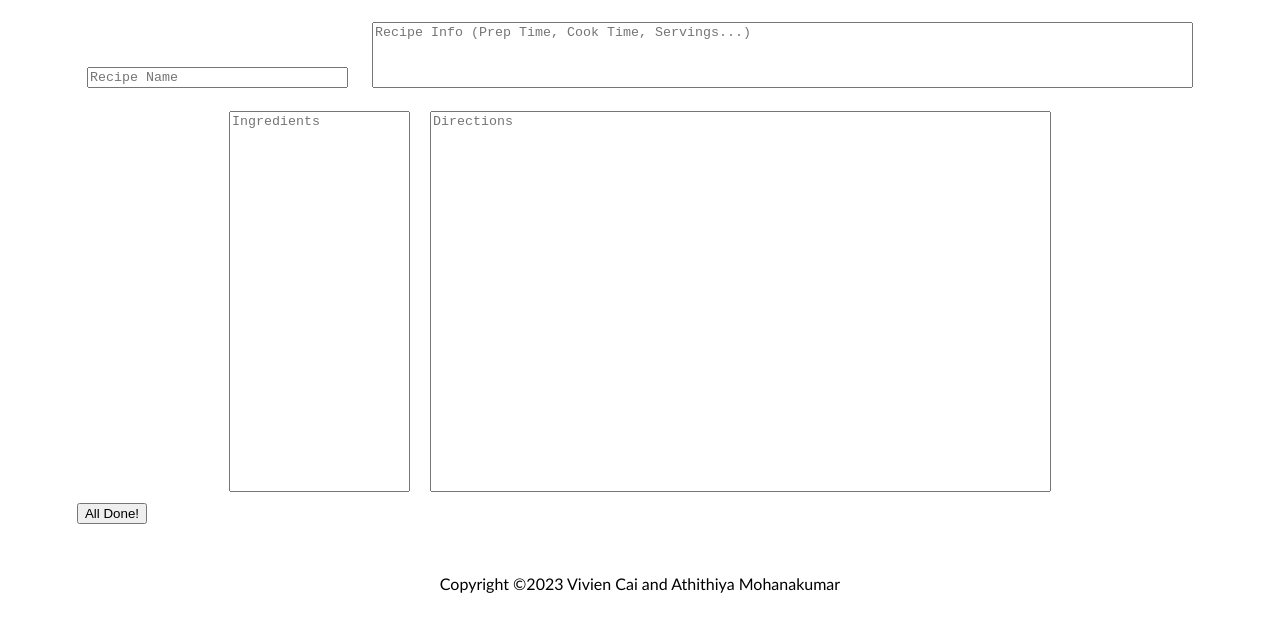
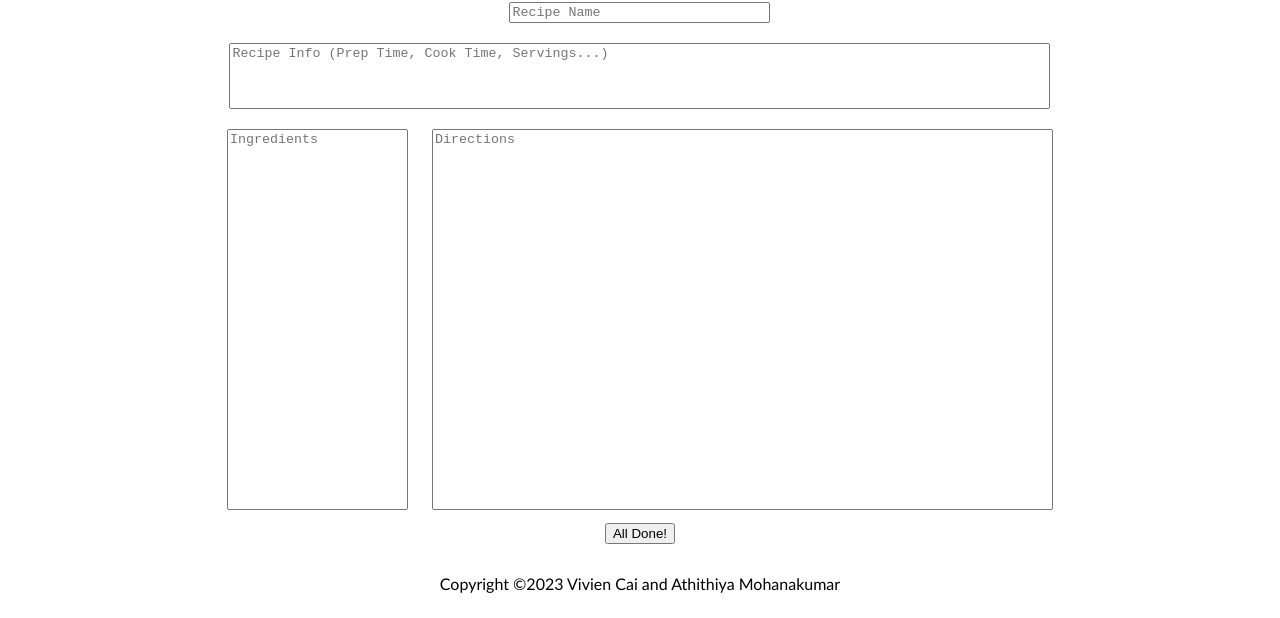
Before and after one commit to VivienCai/CookBook, a plain HTML site: page newRecipe.html in a window 1280 px wide. Shown: the part 182-800 px from the top of the page. Drawn offline with Linux system fonts and the light colour scheme.

Commit message:
fixed format of submit button

```diff
--- a/newRecipe.html
+++ b/newRecipe.html
@@ -11,9 +11,9 @@
     <a href="./index.html">back</a>
     <h1>New Recipe</h1>
 
-    <div class="input">
-      <form>
-        <!-- WE NEED TO ADD AN ACTION [Form Handler], <form action="/form_handler.php"> -->
+    <form>
+      <!-- WE NEED TO ADD AN ACTION [Form Handler], <form action="/form_handler.php"> -->
+      <div class="input">
         <textarea
           class="input_recipe"
           id="recipe_title"
@@ -30,7 +30,7 @@
           cols="100"
           placeholder="Recipe Info (Prep Time, Cook Time, Servings...)"
         ></textarea>
-        <div class="ingredients">
+        <div>
           <textarea
             class="input_recipe"
             id="ingredient_list"
@@ -48,10 +48,9 @@
             placeholder="Directions"
           ></textarea>
         </div>
-
         <input type="submit" id="submit_button" value="All Done!" />
-      </form>
-    </div>
+      </div>
+    </form>
   </body>
 
   <footer id="footer">
--- a/style.css
+++ b/style.css
@@ -17,10 +17,8 @@ body {
   background-size: auto;
   overflow: auto;
 }
-
 .input {
-  /* margin: 5px; */
-
+  margin: 5px;
   display: flex;
   flex-direction: column;
   align-items: center;
@@ -28,6 +26,14 @@ body {
   background-size: auto;
 }
 
+/*
+.general_recipe_info{
+  display: flex;
+  flex-direction: column;
+  align-items: center;
+  justify-content: center;
+  background-size: auto;
+}
 .ingredients {
   display: flex;
   flex-direction: row;
@@ -35,6 +41,7 @@ body {
   justify-content: center;
   background-size: auto;
 }
+} */
 
 .input_recipe {
   resize: none;
```
